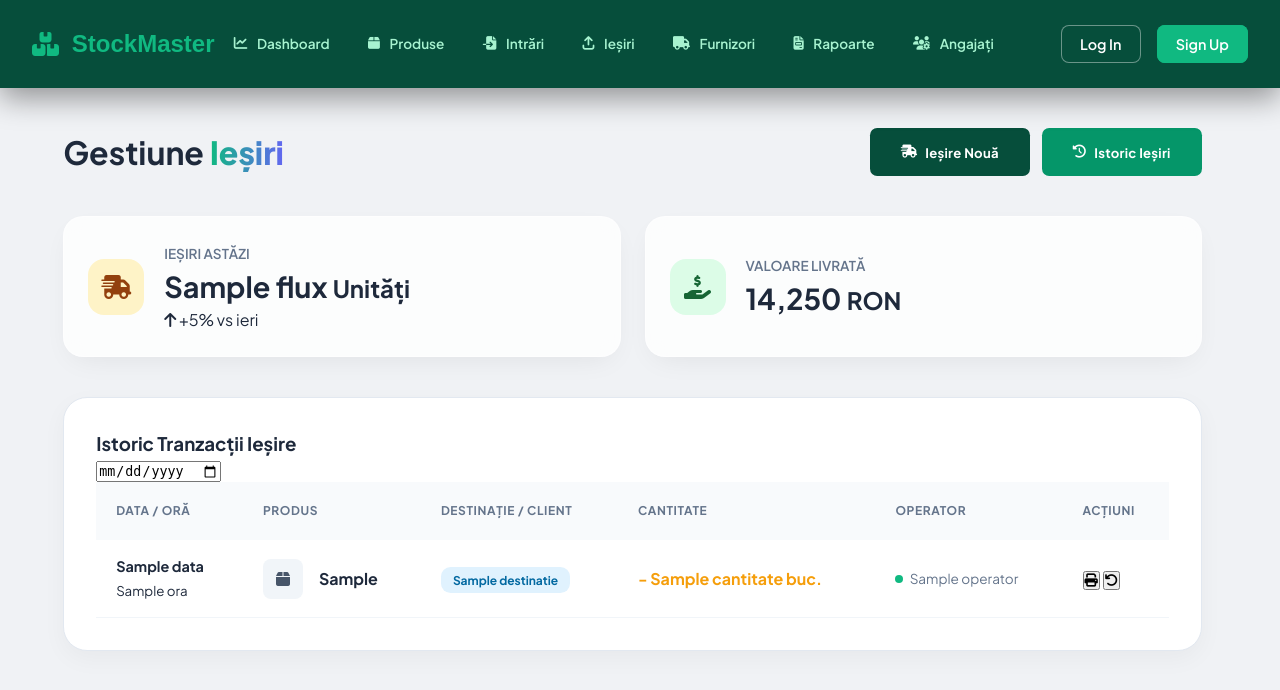
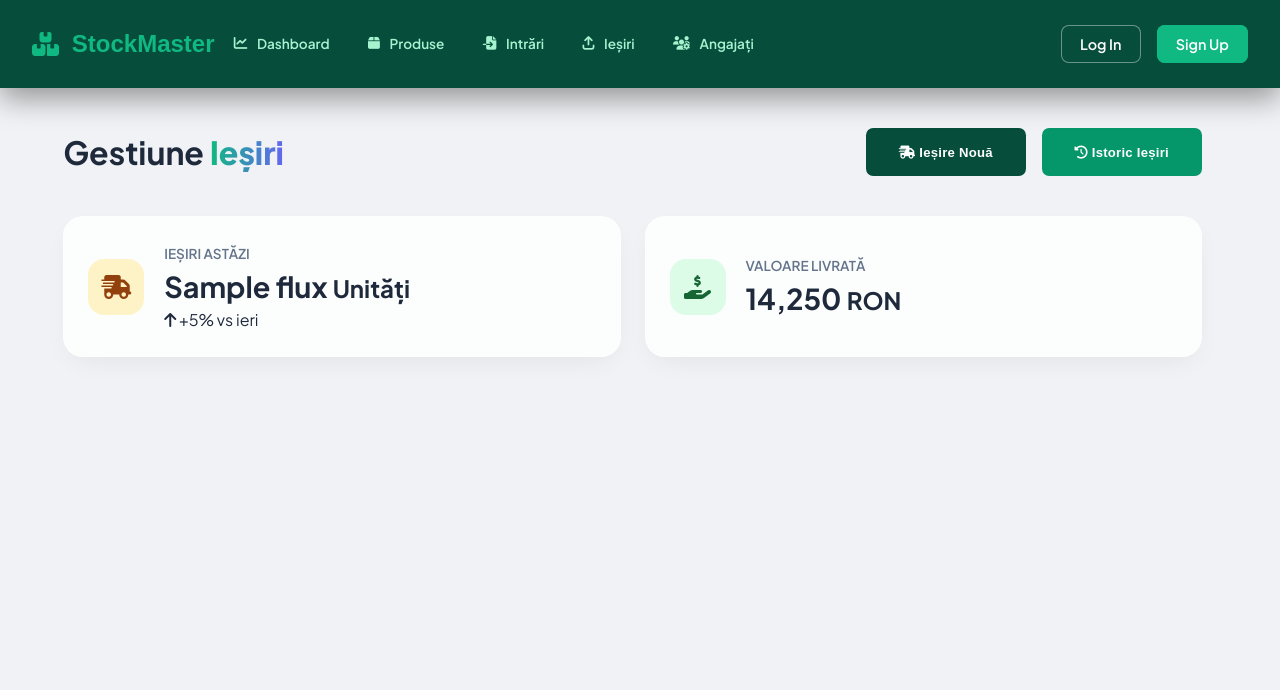
Before and after one commit to Stefann94/Gestiune, a Flask app: template templates/iesiri.html in a window 1280 px wide. Shown: the top 690 px of the page. Run offline with Flask 3, Linux system fonts and the light colour scheme; the template is opened without the code that fills it: most values are stand-ins (such as "Sample title", 1, 10 or a date in 2020); some libraries are stand-ins or nearby versions.

Commit message:
iesiri beta 3

```diff
--- a/app.py
+++ b/app.py
@@ -1275,13 +1275,9 @@ def get_iesiri_json():
         cur.close()
         conn.close()
 
-@app.route('/furnizori')
-def furnizori():
-    return render_template('furnizori.html')
 
-@app.route('/rapoarte')
-def rapoarte():
-    return render_template('rapoarte.html')
+
+
 
 
 from flask import request, jsonify
--- a/static/componente.js
+++ b/static/componente.js
@@ -19,8 +19,8 @@ window.initCommonComponents = function () {
 </a>
 </li>
 <li><a href="/iesiri"><i class="fas fa-arrow-up-from-bracket"></i><span>Ieșiri</span></a></li>
-<li><a href="/furnizori"><i class="fas fa-truck"></i><span>Furnizori</span></a></li>
-<li><a href="/rapoarte"><i class="fas fa-file-invoice"></i><span>Rapoarte</span></a></li>
+
+
 <li><a href="javascript:void(0)" onclick="openEmployeesModal()"><i class="fas fa-users-cog"></i><span>Angajați</span></a></li>
 </ul>
 
--- a/static/iesiri.css
+++ b/static/iesiri.css
@@ -1,19 +1,19 @@
-/* --- IESIRI CUSTOM STYLES --- */
+/* --- NEW CUSTOM STYLES (REFACTORED) --- */
 
 /* Celula de dată */
-.date-cell {
+.x-date-cell {
     display: flex;
     flex-direction: column;
     gap: 0.2rem;
 }
 
-.date-cell strong {
+.x-date-cell strong {
     font-size: 0.9rem;
     color: #1e293b;
 }
 
 /* Tag-uri destinație */
-.destinatie-tag {
+.x-destinatie-tag {
     background: #e0f2fe;
     color: #0369a1;
     padding: 0.35rem 0.75rem;
@@ -23,7 +23,7 @@
 }
 
 /* Badge Operator */
-.operator-badge {
+.x-operator-badge {
     display: flex;
     align-items: center;
     gap: 0.4rem;
@@ -31,7 +31,7 @@
     color: #64748b;
 }
 
-.operator-badge::before {
+.x-operator-badge::before {
     content: '';
     width: 0.5rem;
     height: 0.5rem;
@@ -40,63 +40,66 @@
 }
 
 /* Evidențiere ieșire cantitate */
-.text-orange {
-    color: #f59e0b !important; /* Portocaliu pentru a semnaliza scăderea */
+.x-text-orange {
+    color: #f59e0b !important;
     font-size: 1rem;
 }
 
 /* Stiluri specifice Tabel */
-.emerald-table td {
+.x-emerald-table td {
     padding: 1rem 1.25rem;
 }
 
 /* RESPONSIVITATE */
 @media (max-width: 48rem) {
-    .header-actions {
+    .x-header-actions {
         flex-direction: column;
         width: 100%;
     }
 
-    .search-box-emerald {
+    .x-search-box {
         width: 100%;
     }
 
-    /* Pe mobil ascundem operatorul pentru a salva spațiu */
-    .emerald-table th:nth-child(5),
-    .emerald-table td:nth-child(5) {
+    /* Pe mobil ascundem operatorul */
+    .x-emerald-table th:nth-child(5),
+    .x-emerald-table td:nth-child(5) {
         display: none;
     }
 }
 
 /* Efect hover pe rânduri */
-.emerald-table tbody tr {
+.x-emerald-table tbody tr {
     transition: background 0.2s ease;
 }
 
-.emerald-table tbody tr:hover {
-    background: rgba(245, 158, 11, 0.03) !important; /* Tentă portocalie fină la hover pe ieșiri */
+.x-emerald-table tbody tr:hover {
+    background: rgba(245, 158, 11, 0.03) !important;
 }
 
-/* MODAL IESIRI - RESTRUCTURARE WIDE */
-#exitModal .analysis-modal {
-    width: 95%;
-    max-width: 65rem; /* Lățime mare, stil dashboard */
-    background: #ffffff;
-    border-radius: 1.2rem;
-    overflow: hidden;
+/* MODAL IESIRI - RESTRUCTURARE */
+#exitModal .x-analysis-modal,
+#historyModal .x-analysis-modal {
+
+width:95%;
+max-width:65rem;
+background:#ffffff;
+border-radius:1.2rem;
+overflow:hidden;
+
 }
 
-.modal-body-scroll {
+.x-modal-body-scroll {
     padding: 2rem 3rem;
     background: #f8fafc;
 }
 
-/* Grid-ul de conținut - 3 coloane pentru echilibru */
-.analysis-grid {
+/* Grid-ul de conținut */
+.x-analysis-grid {
     display: grid;
-    grid-template-columns: 1.2fr 1fr 0.8fr; /* Sursă | Produs | Cantitate */
+    grid-template-columns: 1.2fr 1fr 0.8fr;
     gap: 1.5rem;
-    align-items: flex-end; /* Aliniere la baza inputurilor */
+    align-items: flex-end;
     background: white;
     padding: 2rem;
     border-radius: 1rem;
@@ -189,146 +195,332 @@
     outline: none;
 }
 
-.fancy-input:focus {
+.x-fancy-input:focus {
     border-color: #059669;
     box-shadow: 0 0 0 3px rgba(5, 150, 105, 0.1);
 }
 
-/* --- BUTOANE HEADER VERZI --- */
-/* Ieșire Nouă */
-.btn-blue {
-    background: #064e3b !important; /* Verde închis premium */
+/* BUTOANE HEADER */
+.x-btn-blue {
+    background: #064e3b !important;
     color: white !important;
     border: none;
     transition: all 0.3s ease;
 }
 
-.btn-blue:hover {
-    background: #059669 !important; /* Verde mai aprins la hover */
+.x-btn-blue:hover {
+    background: #059669 !important;
     box-shadow: 0 4px 12px rgba(5, 150, 105, 0.2);
 }
 
-/* Istoric Ieșiri */
-/* --- CENTRARE EXPLORATOR ISTORIC --- */
-#historyModal .analysis-grid {
-    display: flex;             /* Folosim flex pentru centrare precisă */
-    justify-content: center;   /* Centrează orizontal coloanele */
-    align-items: center;       /* Aliază-le vertical */
-    gap: 2rem;
-    max-width: 50rem;          /* Limitează lățimea pentru a nu fi prea depărtate */
-    margin: 0 auto 2rem auto;  /* Centrează grid-ul în sine în modal */
+.btn-action.x-btn-history{
+
+align-self:center;
+
+background:#059669;
+
+color:white;
+
+border:none;
+
+border-radius:0.45rem;
+
+padding:0.55rem 1.4rem;
+
+font-size:0.82rem;
+
+font-weight:700;
+
+letter-spacing:0.02em;
+
+cursor:pointer;
+
+min-width:10rem;
+
+height:3rem;
+
+transition:background 0.2s;
+
 }
 
-#historyModal .form-group-custom {
-    flex: 1;                   /* Oferă lățime egală ambelor selecții */
-    min-width: 200px;
-    text-align: left;          /* Păstrează textul label-ului aliniat la stânga */
+
+
+/* Corecție aliniere grid */
+.x-analysis-grid {
+    align-items: flex-start !important;
 }
 
-/* --- BUTOANE HEADER IDENTICE (VERDE PREMIUM) --- */
-/* Ieșire Nouă ȘI Istoric Ieșiri acum au același stil */
-.btn-blue,
-.btn-history {
-    background: #064e3b !important; /* Verdele închis premium */
-    color: white !important;
-    border: none !important;
-    padding: 0.8rem 1.5rem;
-    border-radius: 0.6rem;
-    font-weight: 600;
-    transition: all 0.3s ease;
-    display: flex;
-    align-items: center;
-    gap: 0.5rem;
-    cursor: pointer;
+/* =========================================
+HEADER ACTIONS
+========================================= */
+
+.x-header-actions{
+display:flex;
+align-items:center;
+gap:1rem;
+flex-wrap:wrap;
 }
 
-.btn-blue:hover,
-.btn-history:hover {
-    background: #059669 !important; /* Verde mai aprins la hover */
-    box-shadow: 0 4px 12px rgba(5, 150, 105, 0.2);
-    transform: translateY(-1px);
+
+/* =========================================
+BUTON IESIRE NOUA
+========================================= */
+
+.btn-action.x-btn-blue{
+
+align-self:center;
+
+background:#064e3b;
+
+color:white;
+
+border:none;
+
+border-radius:0.45rem;
+
+padding:0.55rem 1.4rem;
+
+font-size:0.82rem;
+
+font-weight:700;
+
+letter-spacing:0.02em;
+
+cursor:pointer;
+
+min-width:10rem;
+
+height:3rem;
+
 }
 
-/* Stil pentru textele de detaliu din istoric (centrare header detaliu) */
-#exit_detail_card h3 {
-    text-align: center;
-    width: 100%;
-    margin-bottom: 2rem;
+.btn-action.x-btn-blue:hover{
+background:#059669;
 }
 
-/* Containerul butoanelor din header */
-.header-actions {
-    display: flex !important;
-    flex-direction: row !important;
-    align-items: center;
-    gap: 0.75rem !important; /* Spațiu optimizat între butoane */
-    flex-wrap: nowrap;
+
+/* =========================================
+BUTON ISTORIC IESIRI
+========================================= */
+
+.btn-action.x-btn-history{
+
+align-self:center;
+
+background:#059669;
+
+color:white;
+
+border:none;
+
+border-radius:0.45rem;
+
+padding:0.55rem 1.4rem;
+
+font-size:0.82rem;
+
+font-weight:700;
+
+letter-spacing:0.02em;
+
+cursor:pointer;
+
+min-width:10rem;
+
+height:3rem;
+
+transition:background 0.2s;
+
 }
 
-/* Stil de bază comun pentru ambele butoane (Uniformizare Formă) */
-.btn-action {
-    display: flex;
-    align-items: center;
-    justify-content: center;
-    gap: 0.5rem;
-
-    /* Dimensiuni și Formă */
-    height: 3rem;           /* Înălțime fixă pentru aliniere perfectă */
-    min-width: 10rem;
-    padding: 0.55rem 1.4rem;
-    border-radius: 0.45rem; /* Colțuri ușor rotunjite, stil profesional */
-
-    /* Tipografie */
-    font-family: 'Plus Jakarta Sans', sans-serif;
-    font-size: 0.82rem;
-    font-weight: 700;
-    letter-spacing: 0.02em;
-    white-space: nowrap;
-
-    /* Interacțiune */
-    cursor: pointer;
-    border: none;
-    transition: all 0.2s ease;
+.btn-action.x-btn-history:hover{
+background:#10b981;
 }
 
-/* --- BUTON 1: Ieșire Nouă (Verde Închis) --- */
-.btn-action.btn-blue {
-    background: #064e3b !important;
-    color: white !important;
+/* =====================================================
+ISTORIC IESIRI - RESTILIZARE COMPLETA
+===================================================== */
+
+/* modal mai compact */
+#historyModal .x-analysis-modal{
+max-width:50rem;
+border-radius:1.2rem;
+overflow:hidden;
 }
 
-.btn-action.btn-blue:hover {
-    background: #059669 !important; /* Feedback vizual la hover */
-    transform: translateY(-1px);
+/* corp modal */
+#historyModal .x-modal-body-scroll{
+display:flex;
+flex-direction:column;
+align-items:center;
+padding:2.5rem 2rem;
+background:#f8fafc;
+gap:2rem;
 }
 
-/* --- BUTON 2: Istoric Ieșiri (Verde Mediu - ca la Intrări) --- */
-.btn-action.btn-history {
-    background: #059669 !important;
-    color: white !important;
+
+/* CARD FILTRE */
+#historyModal .x-analysis-grid{
+
+width:100%;
+max-width:32rem;
+
+grid-template-columns:1.4fr 1fr;
+
+gap:1.5rem;
+
+padding:1.8rem;
+
+background:white;
+
+border-radius:1rem;
+
+border:1px solid #e2e8f0;
+
+box-shadow:0 8px 22px rgba(0,0,0,0.06);
+
 }
 
-.btn-action.btn-history:hover {
-    background: #10b981 !important; /* Se deschide la hover */
-    transform: translateY(-1px);
+
+/* labels */
+#historyModal .x-form-group label{
+
+font-size:0.72rem;
+
+font-weight:800;
+
+letter-spacing:0.04em;
+
+color:#64748b;
+
 }
 
-/* --- RESPONSIVITATE --- */
-@media (max-width: 48rem) {
-    .db-header {
-        flex-direction: column;
-        gap: 1.2rem;
-        text-align: center;
-    }
 
-    .header-actions {
-        justify-content: center;
-        width: 100%;
-        gap: 0.5rem !important;
-    }
+/* selecturi */
+#historyModal .x-fancy-select{
 
-    .btn-action {
-        min-width: auto; /* Pe mobil lăsăm butoanele să se strângă */
-        flex: 1;
-    }
+padding:0.8rem 1rem;
+
+border-radius:0.6rem;
+
+border:1px solid #cbd5e1;
+
+font-size:0.9rem;
+
+background:white;
+
 }
+
+
+/* CARD DETALII TRANZACTIE */
+#historyModal #exit_detail_card{
+
+width:100%;
+max-width:32rem;
+
+background:white;
+
+border-radius:1rem;
+
+padding:1.8rem;
+
+border:1px solid #e2e8f0;
+
+box-shadow:0 8px 22px rgba(0,0,0,0.06);
+
+}
+
+
+/* titlu tranzactie */
+#historyModal #hist_exit_title{
+
+font-size:1rem;
+
+font-weight:700;
+
+color:#064e3b;
+
+margin-bottom:1.2rem;
+
+}
+
+
+/* grid detalii */
+#historyModal .details-grid{
+
+display:grid;
+
+grid-template-columns:1fr 1fr;
+
+gap:1rem;
+
+}
+
+
+/* item detaliu */
+#historyModal .detail-item{
+
+display:flex;
+
+flex-direction:column;
+
+gap:0.3rem;
+
+font-size:0.85rem;
+
+}
+
+
+/* label detaliu */
+#historyModal .detail-item label{
+
+font-size:0.65rem;
+
+color:#64748b;
+
+text-transform:uppercase;
+
+letter-spacing:0.04em;
+
+}
+
+
+/* valoare detaliu */
+#historyModal .detail-item span{
+
+background:#f8fafc;
+
+padding:0.6rem;
+
+border-radius:0.45rem;
+
+border:1px solid #e2e8f0;
+
+font-weight:600;
+
+}
+
+
+/* cantitate evidentiata */
+#historyModal #hist_exit_qty{
+
+color:#f59e0b;
+
+font-weight:800;
+
+}
+
+
+/* responsive */
+@media(max-width:600px){
+
+#historyModal .x-analysis-grid{
+grid-template-columns:1fr;
+max-width:24rem;
+}
+
+#historyModal .details-grid{
+grid-template-columns:1fr;
+}
+
+}
--- a/templates/iesiri.html
+++ b/templates/iesiri.html
@@ -1,18 +1,20 @@
 <!DOCTYPE html>
+
 <html lang="ro">
 
 <head>
 <meta charset="UTF-8">
 <meta name="viewport" content="width=device-width, initial-scale=1.0">
 <title>Ieșiri Stoc | StockMaster Pro</title>
+
 <link rel="preconnect" href="https://fonts.googleapis.com">
-    <link href="https://fonts.googleapis.com/css2?family=Plus+Jakarta+Sans:wght@400;500;600;700;800&display=swap"
-        rel="stylesheet">
+<link href="https://fonts.googleapis.com/css2?family=Plus+Jakarta+Sans:wght@400;500;600;700;800&display=swap" rel="stylesheet">
 <link rel="stylesheet" href="https://cdnjs.cloudflare.com/ajax/libs/font-awesome/6.4.0/css/all.min.css">
 
 <link rel="stylesheet" href="{{ url_for('static', filename='navbar.css') }}">
 <link rel="stylesheet" href="{{ url_for('static', filename='panou.css') }}">
 <link rel="stylesheet" href="{{ url_for('static', filename='iesiri.css') }}">
+
 </head>
 
 <body>
@@ -20,207 +22,253 @@
 <div id="navbar-placeholder"></div>
 
 <main class="dashboard-container">
+
 <header class="db-header">
 <div class="welcome-text">
 <h1>Gestiune <span class="text-gradient">Ieșiri</span></h1>
 </div>
-            <div class="header-actions">
-                <button class="btn-action btn-blue" onclick="openModal('exitModal')">
+
+<div class="x-header-actions">
+<button class="btn-action x-btn-blue" onclick="openModal('exitModal')">
 <i class="fas fa-shipping-fast"></i> Ieșire Nouă
 </button>
-                <button class="btn-action btn-history" onclick="openExitHistory()">
+
+<button class="btn-action x-btn-history" onclick="openExitHistory()">
 <i class="fas fa-history"></i> Istoric Ieșiri
 </button>
 </div>
 </header>
 
 <section class="bento-grid-kpi">
+
 <div class="kpi-card glass">
-                <div class="kpi-icon chart"><i class="fas fa-shipping-fast"></i></div>
+<div class="kpi-icon chart">
+<i class="fas fa-shipping-fast"></i>
+</div>
+
 <div class="kpi-info">
 <span class="label">Ieșiri Astăzi</span>
 <h2 class="value">{{ flux }} <small>Unități</small></h2>
 <span class="trend up"><i class="fas fa-arrow-up"></i> +5% vs ieri</span>
 </div>
 </div>
+
 <div class="kpi-card glass warning">
-                <div class="kpi-icon money"><i class="fas fa-hand-holding-dollar"></i></div>
+<div class="kpi-icon money">
+<i class="fas fa-hand-holding-dollar"></i>
+</div>
+
 <div class="kpi-info">
 <span class="label">Valoare Livrată</span>
 <h2 class="value">14,250 <small>RON</small></h2>
 </div>
 </div>
+
 </section>
 
-        <section class="table-section">
-            <div class="card glass no-padding">
-                <div class="table-header-custom">
-                    <h3>Istoric Tranzacții Ieșire</h3>
-                    <div class="table-filters">
-                        <input type="date" class="glass-select" id="filterDate">
-                    </div>
-                </div>
-                <div class="modern-table-wrapper">
-                    <table class="emerald-table">
-                        <thead>
-                            <tr>
-                                <th>Data / Oră</th>
-                                <th>Produs</th>
-                                <th>Destinație / Client</th>
-                                <th>Cantitate</th>
-                                <th>Operator</th>
-                                <th class="text-right">Acțiuni</th>
-                            </tr>
-                        </thead>
-                        <tbody>
-                            {% for i in iesiri %}
-                            <tr>
-                                <td>
-                                    <div class="date-cell">
-                                        <strong>{{ i.data }}</strong>
-                                        <small class="text-muted">{{ i.ora }}</small>
-                                    </div>
-                                </td>
-                                <td>
-                                    <div class="product-cell">
-                                        <div class="product-img"><i class="fas fa-box"></i></div>
-                                        <strong>{{ i.produs_nume }}</strong>
-                                    </div>
-                                </td>
-                                <td><span class="destinatie-tag">{{ i.destinatie }}</span></td>
-                                <td><strong class="text-orange">- {{ i.cantitate }} buc.</strong></td>
-                                <td><span class="operator-badge">{{ i.operator }}</span></td>
-                                <td class="text-right">
-                                    <button class="btn-icon-emerald"><i class="fas fa-print"></i></button>
-                                    <button class="btn-icon-danger"><i class="fas fa-undo"></i></button>
-                                </td>
-                            </tr>
-                            {% endfor %}
-                        </tbody>
-                    </table>
-                </div>
-            </div>
-        </section>
-
+<!-- MODAL IESIRE NOUA -->
 
 <div id="exitModal" class="modal-overlay">
-    <div class="analysis-modal">
+
+<div class="x-analysis-modal">
+
 <div class="inventory-header-brand">
 <div>
 <h2><i class="fas fa-minus-square"></i> Ieșire Stoc Nouă</h2>
-                <p style="margin:0; opacity:0.8;">Pasul 1: Firma | Pasul 2: Produsul</p>
-            </div>
-            <span class="close-modal" onclick="closeModal('exitModal')">&times;</span>
+<p style="margin:0;opacity:0.8;">Pasul 1: Firma | Pasul 2: Produsul</p>
 </div>
 
-        <div class="modal-body-scroll">
+<span class="close-modal" onclick="closeModal('exitModal')">×</span>
+
+</div>
+
+<div class="x-modal-body-scroll">
+
 <form id="exitForm">
-                <div class="analysis-grid">
-                    <div class="form-group-custom">
+
+<div class="x-analysis-grid">
+
+<div class="x-form-group">
 <label><i class="fas fa-building"></i> 1. Selectează Compania</label>
-                        <select id="select_companie" class="fancy-select" required onchange="filterProductsByCompany()">
+
+<select id="select_companie" class="x-fancy-select" required onchange="filterProductsByCompany()">
+
 <option value="">-- Alege Firma --</option>
+
 {% set firme_unice = [] %}
 {% for r in receptii_active %}
 {% if r.nume_companie not in firme_unice %}
+
 <option value="{{ r.nume_companie }}">{{ r.nume_companie }}</option>
 {% set _ = firme_unice.append(r.nume_companie) %}
 {% endif %}
 {% endfor %}
+
 </select>
 </div>
 
-                    <div class="form-group-custom">
+<div class="x-form-group">
+
 <label><i class="fas fa-box-open"></i> 2. Produs din Stoc</label>
-                        <select id="select_receptie" class="fancy-select" required disabled onchange="updateMaxQuantity()">
+
+<select id="select_receptie" class="x-fancy-select" required disabled onchange="updateMaxQuantity()">
 <option value="">-- Mai întâi alege firma --</option>
 </select>
+
 </div>
 
-                    <div class="form-group-custom">
+<div class="x-form-group">
+
 <label><i class="fas fa-sort-amount-down"></i> 3. Cantitate</label>
-                        <input type="number" id="cantitate_iesire" min="1" required placeholder="0" class="fancy-input">
+
+<input type="number"
+id="cantitate_iesire"
+min="1"
+required
+placeholder="0"
+class="x-fancy-input">
+
 </div>
+
 </div>
 
 <div id="raw_data" style="display:none;">
+
 {% for r in receptii_active %}
+
 <div class="db-row"
 data-comp="{{ r.nume_companie }}"
 data-id="{{ r.id }}"
 data-prod="{{ r.nume_produs }}"
-                         data-qty="{{ r.cantitate }}"></div>
+data-qty="{{ r.cantitate }}">
+</div>
 {% endfor %}
+
 </div>
 
-                <div class="form-actions-premium">
-                    <div class="stoc-info-pill">
+<div class="x-actions-center">
+
+<div class="x-info-note">
 Disponibil în lot: <strong id="stoc_vizibil">0</strong> unități
 </div>
-                    <button type="submit" class="btn-primary-green">
+
+<button type="submit" class="x-btn-green">
 <i class="fas fa-check"></i> Înregistrează Ieșirea
 </button>
-                </div>
-            </form>
-        </div>
-    </div>
+
 </div>
 
+</form>
+
+</div>
+
+</div>
+
+</div>
+
+<!-- MODAL ISTORIC -->
 
 <div id="historyModal" class="modal-overlay">
-    <div class="analysis-modal">
-        <div class="inventory-header-brand" style="background: #064e3b;">
+
+<div class="x-analysis-modal">
+
+<div class="inventory-header-brand">
 <h2><i class="fas fa-history"></i> Explorator Tranzacții Ieșire</h2>
 <span class="close-modal" onclick="closeModal('historyModal')">&times;</span>
 </div>
 
-        <div class="modal-body-scroll">
-            <div class="analysis-grid" style="margin-bottom: 2rem;">
-                <div class="form-group-custom">
+<div class="x-modal-body-scroll">
+
+<div class="x-analysis-grid" style="margin-bottom:2rem;">
+
+<div class="x-form-group">
+
 <label>1. Filtrează după Client/Furnizor</label>
-                    <select id="hist_exit_companie" class="fancy-select" onchange="filterExitHistoryProducts()">
+
+<select id="hist_exit_companie"
+class="x-fancy-select"
+onchange="filterExitHistoryProducts()">
+
 <option value="">-- Toate Companiile --</option>
+
 </select>
+
 </div>
 
-                <div class="form-group-custom">
+<div class="x-form-group">
+
 <label>2. Selectează Tranzacția</label>
-                    <select id="hist_exit_produs" class="fancy-select" disabled onchange="loadExitDetails()">
+
+<select id="hist_exit_produs"
+class="x-fancy-select"
+disabled
+onchange="loadExitDetails()">
+
 <option value="">-- Alege produsul --</option>
+
 </select>
-                </div>
+
 </div>
 
-            <div id="exit_detail_card" class="bulk-control" style="display:none; border-top: 2px solid #e2e8f0; padding-top: 1.5rem;">
-                <h3 id="hist_exit_title" style="color: #064e3b; margin-bottom: 1.5rem;"></h3>
+</div>
+
+<div id="exit_detail_card"
+style="display:none;border-top:2px solid #e2e8f0;padding-top:1.5rem;">
+
+<h3 id="hist_exit_title"
+style="color:#064e3b;margin-bottom:1.5rem;"></h3>
+
 <div class="details-grid">
+
 <div class="detail-item">
+
 <label>Data & Ora Ieșirii</label>
-                        <span id="hist_exit_data" class="destinatie-tag"></span>
+
+<span id="hist_exit_data" class="x-destinatie-tag"></span>
+
 </div>
+
 <div class="detail-item">
+
 <label>Cantitate Scăzută</label>
-                        <span id="hist_exit_qty" style="color: #f59e0b; font-weight: 800;"></span>
+
+<span id="hist_exit_qty" class="x-text-orange" style="font-weight:800;"></span>
+
 </div>
+
 <div class="detail-item">
+
 <label>Din Lotul (ID Recepție)</label>
+
 <span id="hist_exit_lot"></span>
+
 </div>
+
 <div class="detail-item">
-                        <label>Operator Sistem</label>
-                        <span id="hist_exit_operator">Digital Admin</span>
+
+
+
+
+
 </div>
+
 </div>
+
 </div>
+
 </div>
+
 </div>
+
 </div>
 
 </main>
 
 <script src="{{ url_for('static', filename='componente.js') }}"></script>
+
 <script src="{{ url_for('static', filename='main.js') }}"></script>
+
 <script src="{{ url_for('static', filename='iesiri.js') }}"></script>
+
 </body>
-
 </html>
```
Also changed, not shown: other parts of static/iesiri.css (+19 -16 lines). Lines whose indentation alone changed are shown as unchanged.
